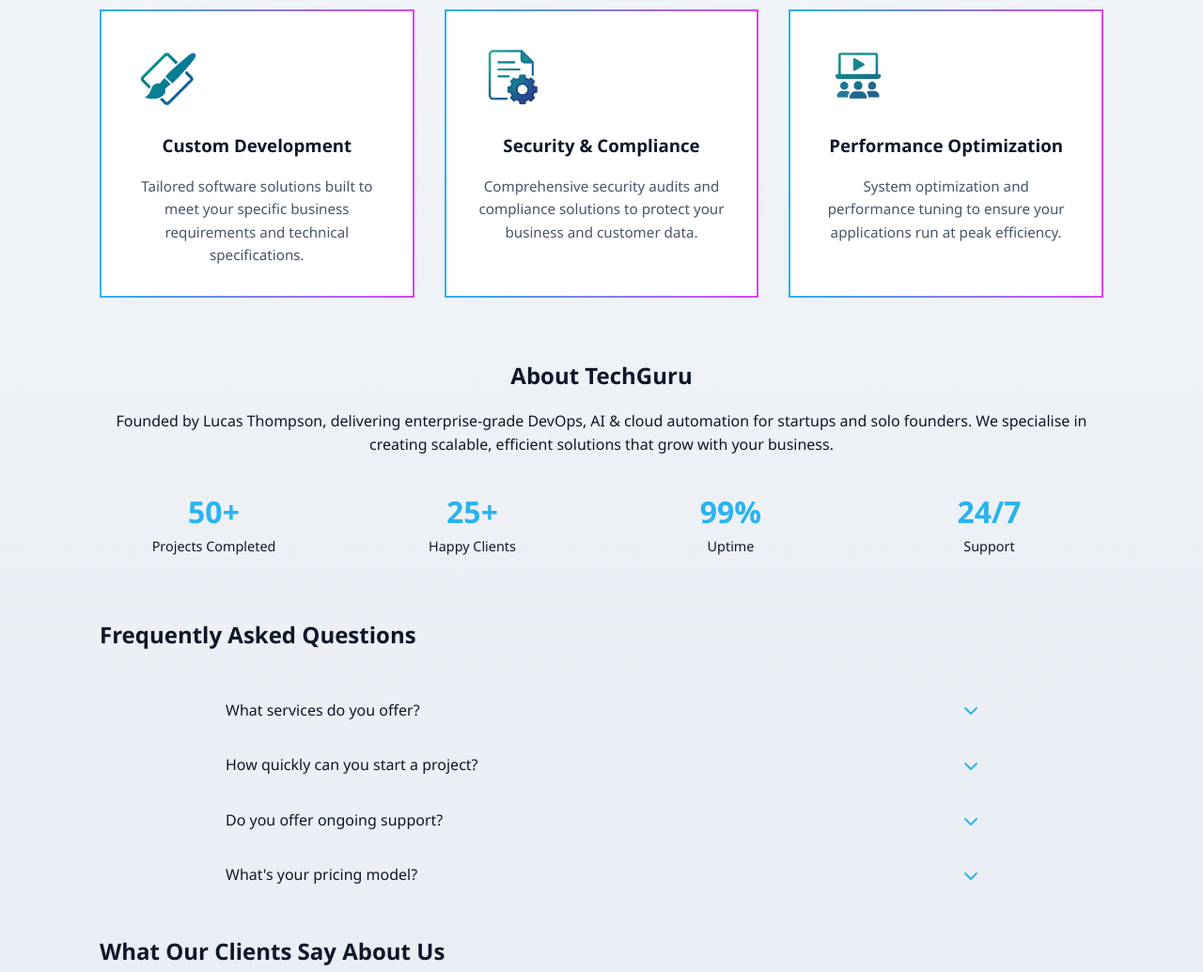
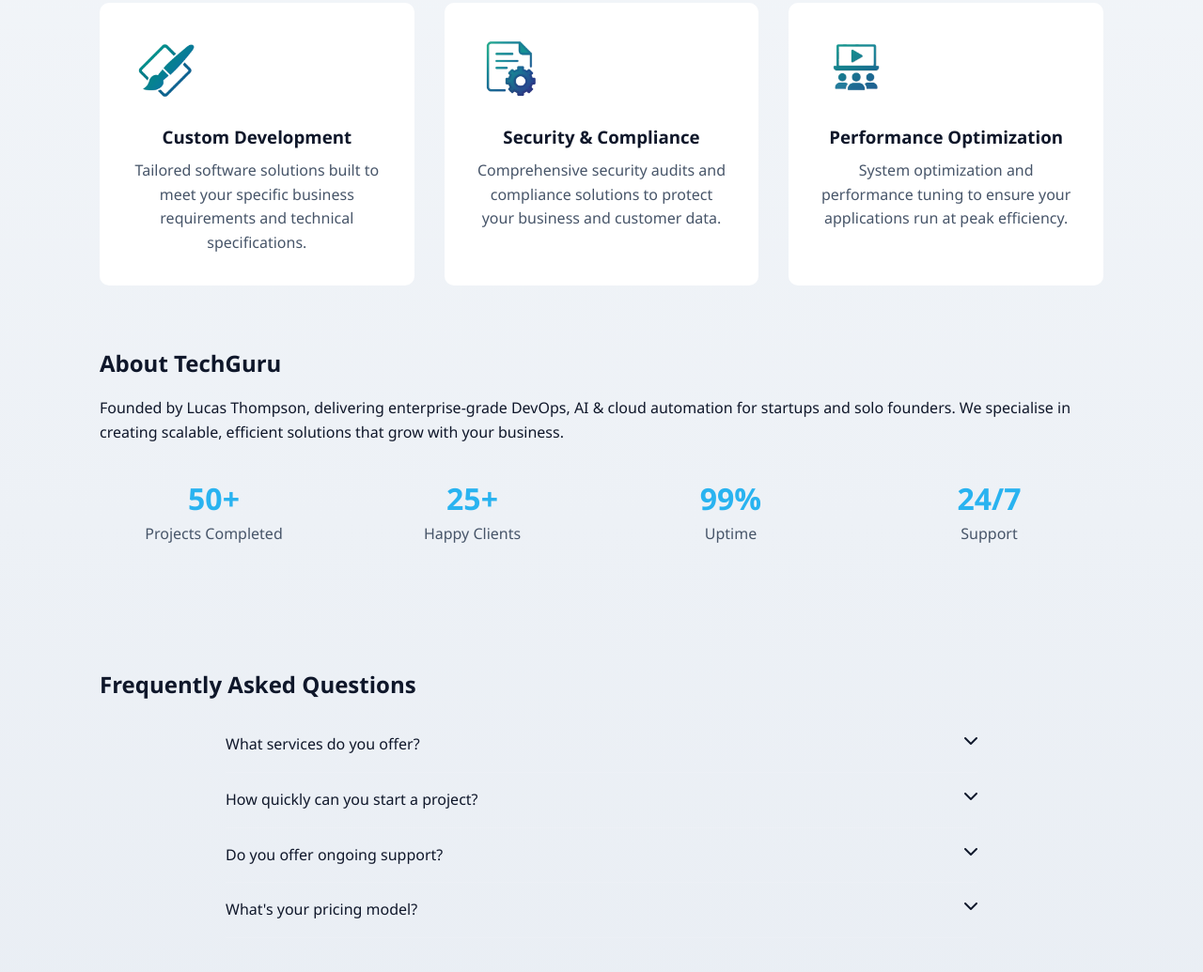
Before and after one commit to TechGuruServices/TECHGURU, a plain HTML site: page index.html in a window 1280 px wide. Shown: the part 1053-2088 px from the top of the page at 94% size. Drawn offline with nearby package versions, Linux system fonts and the light colour scheme.

Commit message:
Update main.css

```diff
--- a/main.css
+++ b/main.css
@@ -199,7 +199,7 @@
 }
 
 .btn-cta:hover {
-  background: #1b8dc4;
+  background: #1c9edc;
 }
 
 /* ===============================
@@ -246,6 +246,7 @@
 .hero .container {
   display: flex;
   justify-content: flex-start;
+  align-items: flex-start;
 }
 
 .hero-content {
@@ -276,6 +277,17 @@
     background-position: 0% 50%;
   }
 }
+
+@media (max-width: 768px) {
+  .hero h1 {
+    font-size: 2.2rem;
+  }
+}
+
+@media (max-width: 480px) {
+  .hero h1 {
+    font-size: 1.8rem;
+  }
 }
 
 .hero .subtitle {
@@ -293,7 +305,7 @@
 /* ===============================
    Services
    =============================== */
-/* Service Cards Styling */
+ /* Service Cards Styling */
 .services-grid {
   display: grid;
   grid-template-columns: repeat(auto-fit, minmax(250px, 1fr));
@@ -306,41 +318,29 @@
   padding: 2rem;
   text-align: center;
   position: relative;
-  border: 2px solid transparent;
-  background-color: var(--card-bg);
-  border-image: linear-gradient(90deg, #29b3f0, #d946ef) 1;
-  transition: transform 0.3s ease, background-color 0.3s ease;
+  background: var(--card-bg);
+  transition: background 0.3s ease;
 }
 
 .service-card:hover {
-  transform: translateY(-6px);
-  background-color: var(--card-bg-hover);
-}
-
-.service-card img,
-.service-card i {
-  color: var(--accent-blue);
-  font-size: 2.5rem;
-  margin-bottom: 1rem;
+  background: var(--card-bg-hover);
 }
 
 .service-card h3 {
-  color: var(--text-color);
-  margin: 1rem 0;
+  margin-top: 1rem;
+  margin-bottom: 0.5rem;
 }
 
 .service-card p {
   color: var(--subtext-color);
-  font-size: 0.95rem;
-  line-height: 1.6;
 }
 
 /* ===============================
    About
    =============================== */
 .about {
+  background: none;
   padding: 4rem 1rem;
-  text-align: center;
 }
 
 .stats-grid {
@@ -350,49 +350,55 @@
   margin-top: 2rem;
 }
 
+.stat-item {
+  text-align: center;
+}
+
 .stat-value {
   font-size: 2rem;
+  font-weight: 700;
   color: var(--accent-blue);
-  font-weight: 700;
 }
 
 .stat-label {
-  font-size: 0.9rem;
+  color: var(--subtext-color);
 }
 
 /* ===============================
    FAQ
    =============================== */
+.faq {
+  padding: 4rem 1rem;
+}
+
 .faq-container {
   max-width: 800px;
-  margin: 2rem auto;
+  margin: 0 auto;
 }
 
 .faq-item {
-  border-bottom: 1px solid rgba(255, 255, 255, 0.1);
+  border-bottom: 1px solid rgba(255,255,255,0.1);
+  padding: 1rem 0;
 }
 
 .faq-question {
   display: flex;
   justify-content: space-between;
-  align-items: center;
-  padding: 1rem 0;
   cursor: pointer;
+}
+
+.faq-question i {
+  transition: transform 0.3s ease;
 }
 
 .faq-answer {
   display: none;
-  padding-bottom: 1rem;
-  font-size: 0.95rem;
+  padding-top: 0.5rem;
+  color: var(--subtext-color);
 }
 
 .faq-item.active .faq-answer {
   display: block;
-}
-
-.faq-question i {
-  color: var(--accent-blue);
-  transition: transform 0.3s ease;
 }
 
 .faq-item.active .faq-question i {
@@ -429,6 +435,15 @@
   padding: 0.75rem;
   border-radius: 6px;
   border: none;
+}
+
+.honeypot {
+  display: none;
+}
+
+.form-success {
+  margin-top: 1rem;
+  color: var(--accent-blue);
 }
 
 /* ===============================
```
